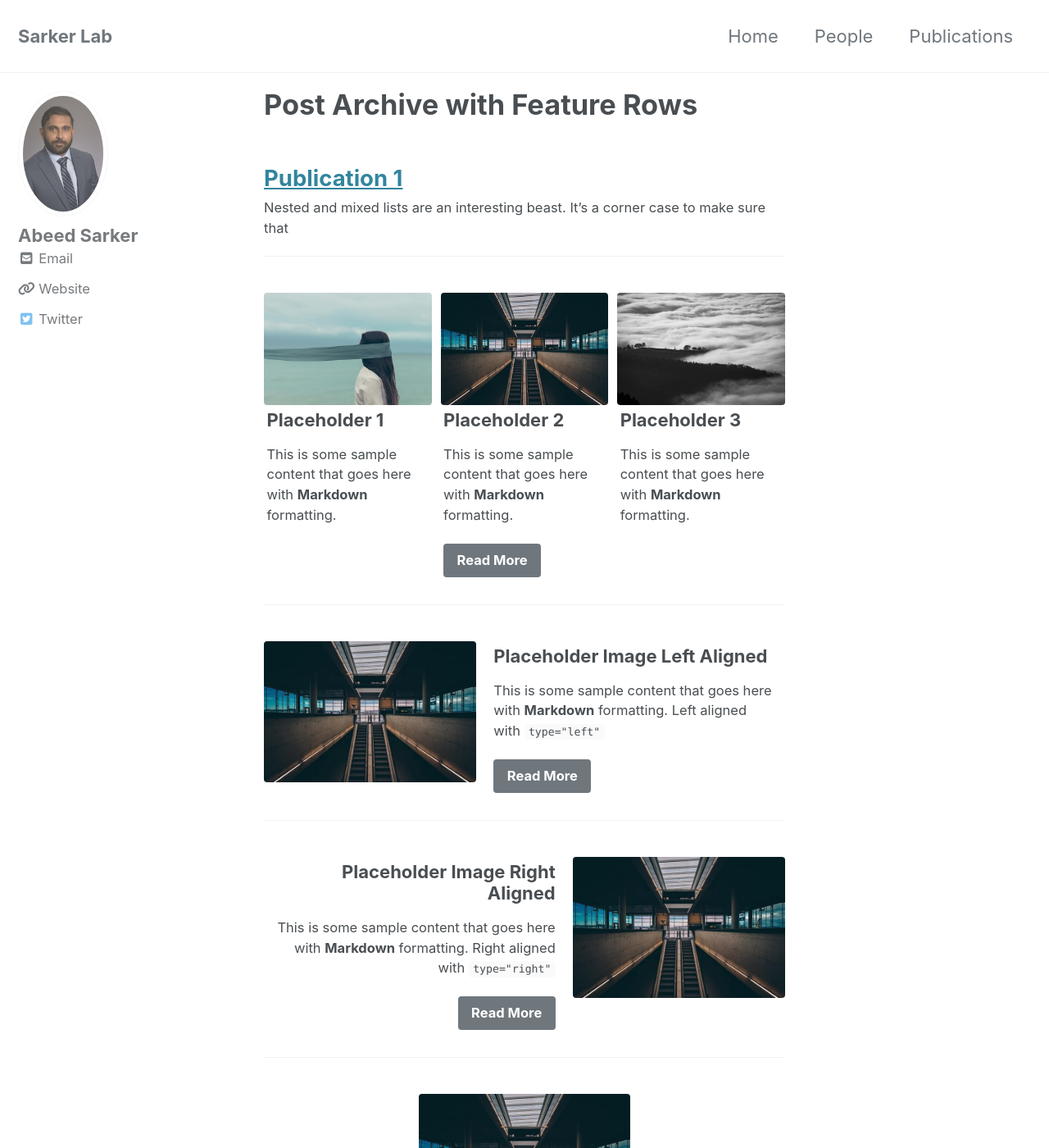
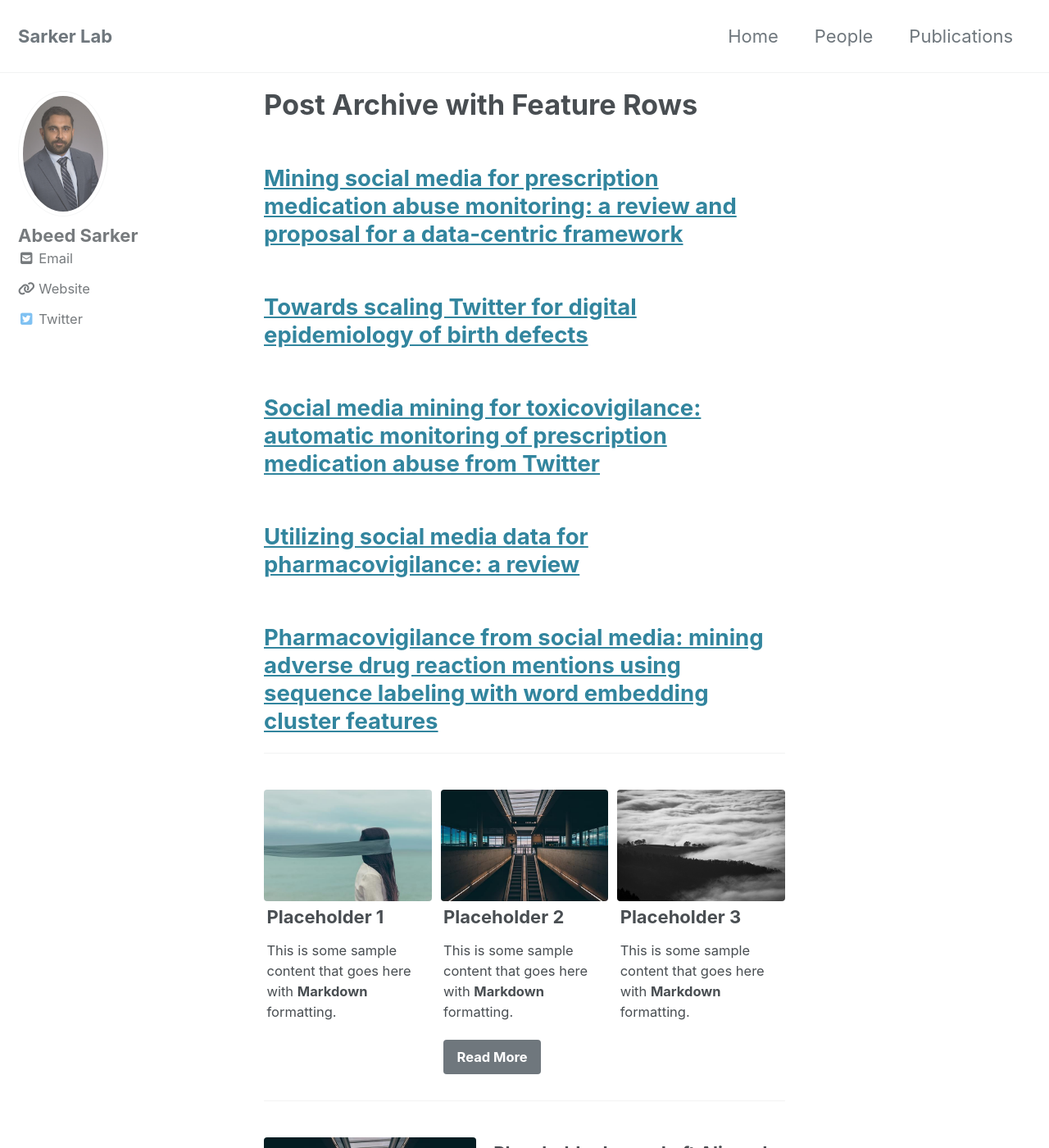
Before and after one commit to sarkerlab/Website, a Jekyll site: the page built from _pages/post-archive-feature-rows.html, in a window 1280 px wide and 1400 px high. Shown: the whole window at 82% size. Built offline with Jekyll 4.4.1, drawn with Linux system fonts in a browser that asks for light colours; cached includes are drawn as plain includes; nearby versions of some CDN libraries.

Commit message:
Added Some Publications

```diff
--- a/_data/ui-text.yml
+++ b/_data/ui-text.yml
@@ -22,7 +22,7 @@ en: &DEFAULT_EN
   meta_label                 :
   tags_label                 : "Tags:"
   categories_label           : "Categories:"
-  date_label                 : "Updated:"
+  date_label                 : "Published:"
   comments_label             : "Leave a comment"
   comments_title             : "Comments"
   more_label                 : "Learn more"
--- a/_posts/2009-05-15-edge-case-nested-and-mixed-lists.md
+++ /dev/null
@@ -1,5 +0,0 @@
----
-title: "Publication 1"
----
-
-Nested and mixed lists are an interesting beast. It's a corner case to make sure that
--- /dev/null
+++ b/_posts/2015-03-09-pharmacovigilance-from-social-media.md
@@ -0,0 +1,4 @@
+---
+title: "Pharmacovigilance from social media: mining adverse drug reaction mentions using sequence labeling with word embedding cluster features"
+---
+<Link to publication>
--- /dev/null
+++ b/_posts/2015-04-01-utilizing-social-data-for-pharmacovigilance.md
@@ -0,0 +1,4 @@
+---
+title: "Utilizing social media data for pharmacovigilance: a review"
+---
+<Link to publication>
--- /dev/null
+++ b/_posts/2016-03-01-social-media-mining-for-toxicovigilance.md
@@ -0,0 +1,4 @@
+---
+title: "Social media mining for toxicovigilance: automatic monitoring of prescription medication abuse from Twitter"
+---
+<Link to publication>
--- /dev/null
+++ b/_posts/2019-10-01-towards-scaling-twitter-for-digital-epidemiology-of-defects.md
@@ -0,0 +1,4 @@
+---
+title: "Towards scaling Twitter for digital epidemiology of birth defects"
+---
+<Link to publication>
--- /dev/null
+++ b/_posts/2019-10-04-mining-social-media-for-prescription-abuse-monitoring.md
@@ -0,0 +1,4 @@
+---
+title: "Mining social media for prescription medication abuse monitoring: a review and proposal for a data-centric framework"
+---
+<Link to publication>
```
Also changed, not shown: _posts/2014-01-01-pharmacovigilance-on-twitter.md (added, +4 -0 lines), _posts/2014-05-31-mining-twitter-for-adverse-drug-reaction-mentions.md (added, +4 -0 lines), _posts/2015-02-01-portable-automatic-text-classification.md (added, +4 -0 lines).
